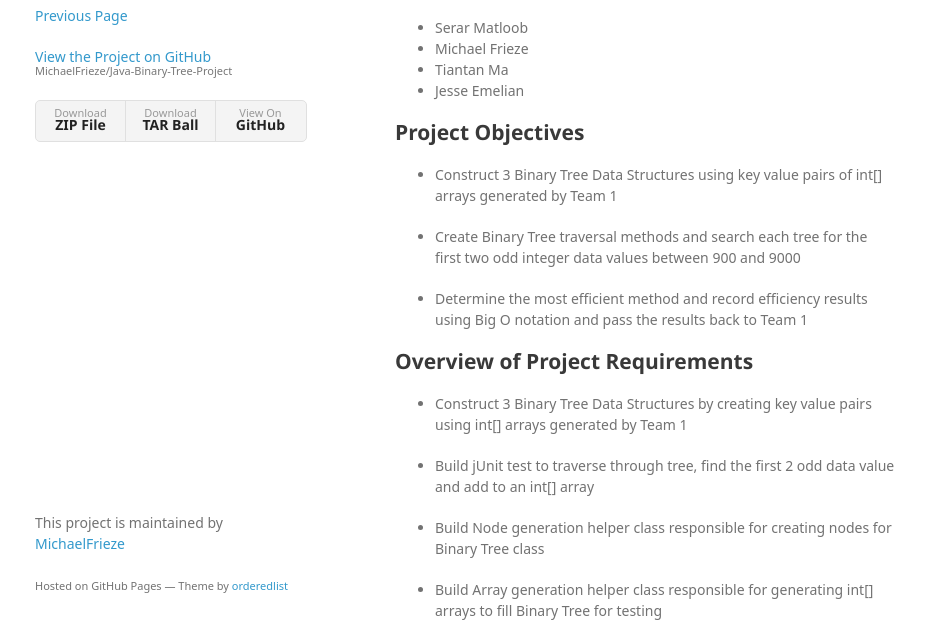
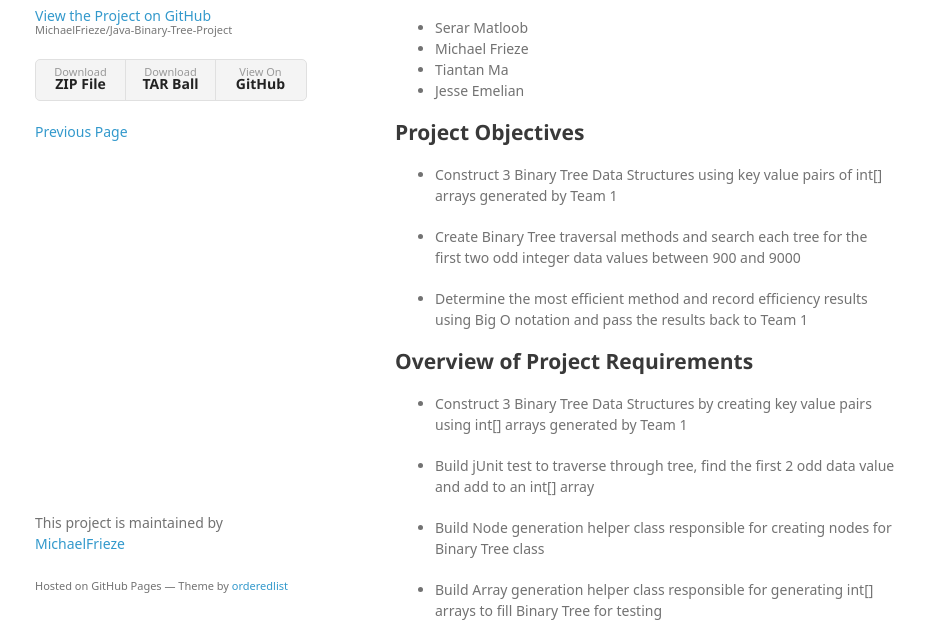
Before and after one commit to MichaelFrieze/Java-Binary-Tree-Project, a plain HTML site: page index.html in a window 1280 px wide. Shown: the part 135-773 px from the top of the page, without its empty margins (175-1100 px from the left). Drawn offline with Linux system fonts and the light colour scheme; a web font is replaced by a local one.

Commit message:
Trying another type of new line

```diff
--- a/index.html
+++ b/index.html
@@ -18,10 +18,7 @@
         <h1>Java-binary-tree-project</h1>
         <p></p>
 
-        <p class="view">
-          <p><a href="https://michaelfrieze.github.io">Previous Page</a></p>
-          <p><a href="https://github.com/MichaelFrieze/Java-Binary-Tree-Project">View the Project on GitHub <small>MichaelFrieze/Java-Binary-Tree-Project</small></a></p>
-        </p>
+        <p class="view"><a href="https://github.com/MichaelFrieze/Java-Binary-Tree-Project">View the Project on GitHub <small>MichaelFrieze/Java-Binary-Tree-Project</small></a></p>
 
 
         <ul>
@@ -29,6 +26,7 @@
           <li><a href="https://github.com/MichaelFrieze/Java-Binary-Tree-Project/tarball/master">Download <strong>TAR Ball</strong></a></li>
           <li><a href="https://github.com/MichaelFrieze/Java-Binary-Tree-Project">View On <strong>GitHub</strong></a></li>
         </ul>
+        <p><a href="https://michaelfrieze.github.io">Previous Page</a></p>
       </header>
       <section>
         <h1>
```
